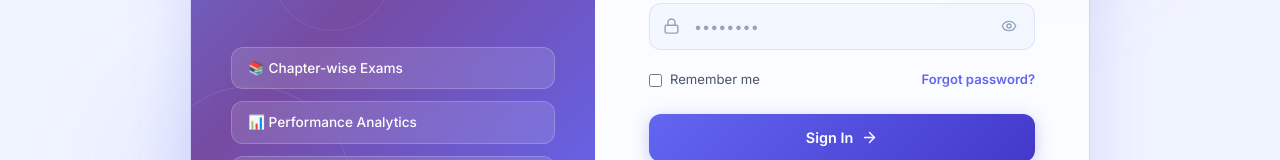
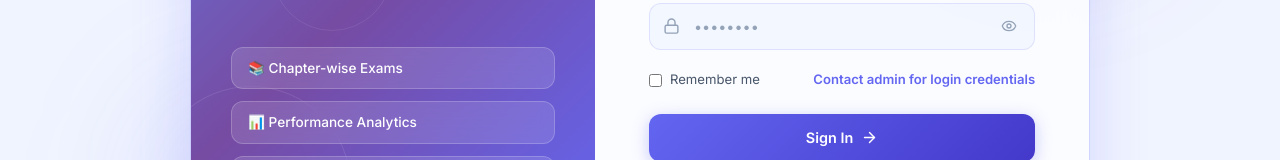
Before and after one commit to sajeevsjv/MCQ-Bunker, a React (Vite) app in the folder frontend/: page /login in a window 1280 px wide. Shown: the part 433-593 px from the top of the page. Built offline with nearby package versions, Linux system fonts and the light colour scheme; no server answers.

Commit message:
login page updted

```diff
--- a/frontend/src/pages/Login.jsx
+++ b/frontend/src/pages/Login.jsx
@@ -265,9 +265,9 @@ const Login = () => {
                 <input type="checkbox" id="remember-me" style={{ accentColor: 'var(--brand-500)' }} />
                 <span style={{ fontSize: '0.82rem', color: 'var(--text-secondary)' }}>Remember me</span>
               </label>
-              <a href="#" style={{ fontSize: '0.82rem', color: 'var(--brand-500)', fontWeight: 600, textDecoration: 'none' }}>
-                Forgot password?
-              </a>
+              <span style={{ fontSize: '0.82rem', color: 'var(--brand-500)', fontWeight: 600, textDecoration: 'none' }}>
+                Contact admin for login credentials
+              </span>
             </div>
 
             {/* Submit */}
```
